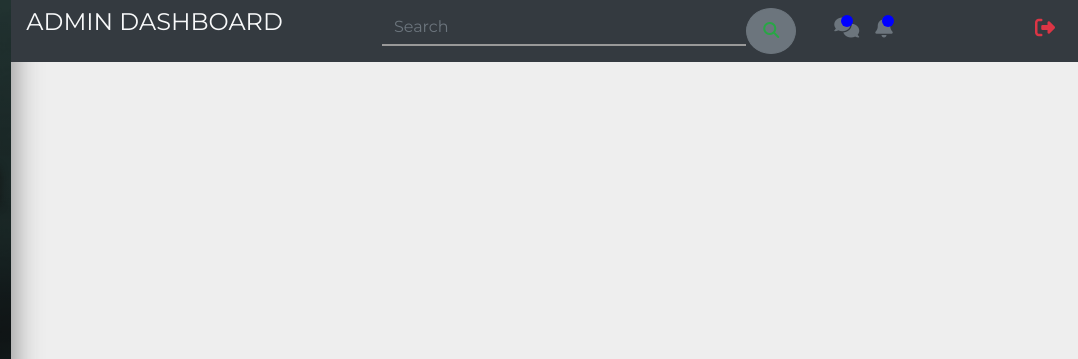
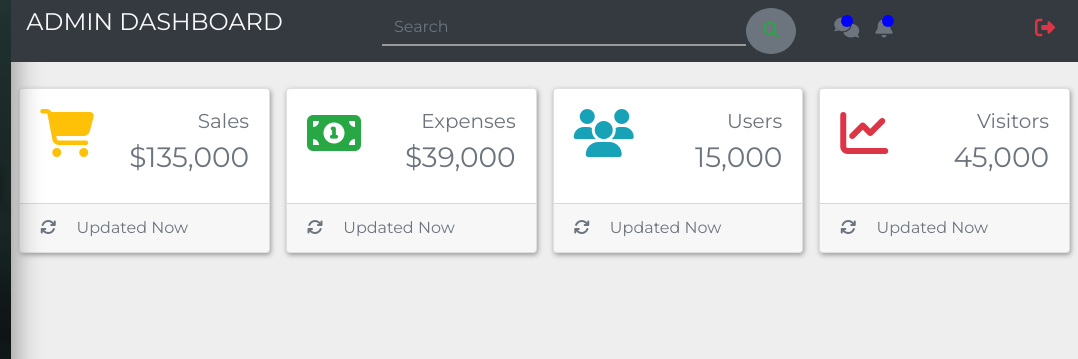
Before and after one commit to akash02-das/admin-dashboard, a plain HTML site: page index.html in a window 1280 px wide. Shown: the top 359 px of the page, 202-1280 px from the left. Drawn offline with nearby package versions, Linux system fonts and the light colour scheme.

Commit message:
Created Bootstrap Cards

```diff
--- a/index.html
+++ b/index.html
@@ -195,6 +195,87 @@
     </div>
     <!-- ############# End of Modal ############# -->
 
+    <!-- ########### Cards ############# -->
+    <section>
+      <div class="container-fluid">
+        <div class="row">
+          <div class="col-xl-10 col-lg-9 col-md-8 ml-auto">
+            <div class="row pt-md-5 mt-md-3 mb-5">
+              <div class="col-xl-3 col-sm-6 p-2">
+                <div class="card card-common">
+                  <div class="card-body">
+                    <div class="d-flex justify-content-between">
+                      <i class="fas fa-shopping-cart fa-3x text-warning"></i>
+                      <div class="text-right text-secondary">
+                        <h5>Sales</h5>
+                        <h3>$135,000</h3>
+                      </div>
+                    </div>
+                  </div>
+                  <div class="card-footer text-secondary">
+                    <i class="fas fa-sync mr-3"></i>
+                    <span>Updated Now</span>
+                  </div>
+                </div>
+              </div>
+              <div class="col-xl-3 col-sm-6 p-2">
+                <div class="card card-common">
+                  <div class="card-body">
+                    <div class="d-flex justify-content-between">
+                      <i class="fas fa-money-bill-alt fa-3x text-success"></i>
+                      <div class="text-right text-secondary">
+                        <h5>Expenses</h5>
+                        <h3>$39,000</h3>
+                      </div>
+                    </div>
+                  </div>
+                  <div class="card-footer text-secondary">
+                    <i class="fas fa-sync mr-3"></i>
+                    <span>Updated Now</span>
+                  </div>
+                </div>
+              </div>
+              <div class="col-xl-3 col-sm-6 p-2">
+                <div class="card card-common">
+                  <div class="card-body">
+                    <div class="d-flex justify-content-between">
+                      <i class="fas fa-users fa-3x text-info"></i>
+                      <div class="text-right text-secondary">
+                        <h5>Users</h5>
+                        <h3>15,000</h3>
+                      </div>
+                    </div>
+                  </div>
+                  <div class="card-footer text-secondary">
+                    <i class="fas fa-sync mr-3"></i>
+                    <span>Updated Now</span>
+                  </div>
+                </div>
+              </div>
+              <div class="col-xl-3 col-sm-6 p-2">
+                <div class="card card-common">
+                  <div class="card-body">
+                    <div class="d-flex justify-content-between">
+                      <i class="fas fa-chart-line fa-3x text-danger"></i>
+                      <div class="text-right text-secondary">
+                        <h5>Visitors</h5>
+                        <h3>45,000</h3>
+                      </div>
+                    </div>
+                  </div>
+                  <div class="card-footer text-secondary">
+                    <i class="fas fa-sync mr-3"></i>
+                    <span>Updated Now</span>
+                  </div>
+                </div>
+              </div>
+            </div>
+          </div>
+        </div>
+      </div>
+    </section>
+    <!-- ########### End of Cards ############# -->
+
     <!-- Bootstrap JS -->
     <script
       src="https://code.jquery.com/jquery-3.4.1.slim.min.js"
--- a/style.css
+++ b/style.css
@@ -80,3 +80,14 @@ body {
   }
 }
 /* ######### End of Navbar ######### */
+
+/* ############ Card ############## */
+.card-common {
+  box-shadow: 1px 2px 5px #999;
+  transition: all 0.4s;
+}
+.card-common:hover {
+  box-shadow: 2px 3px 15px #999;
+  transform: translateY(-1px);
+}
+/* ############ End of Card ############## */
```
